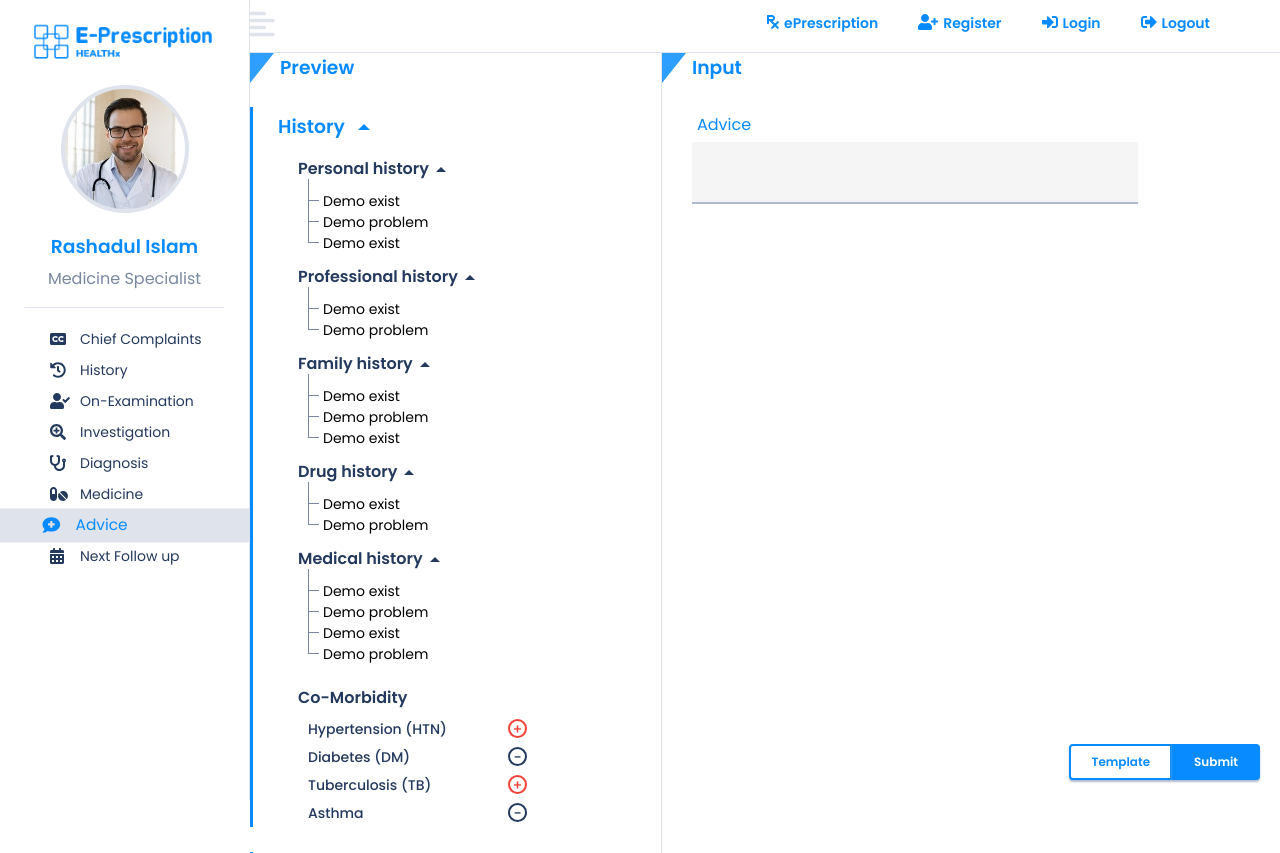
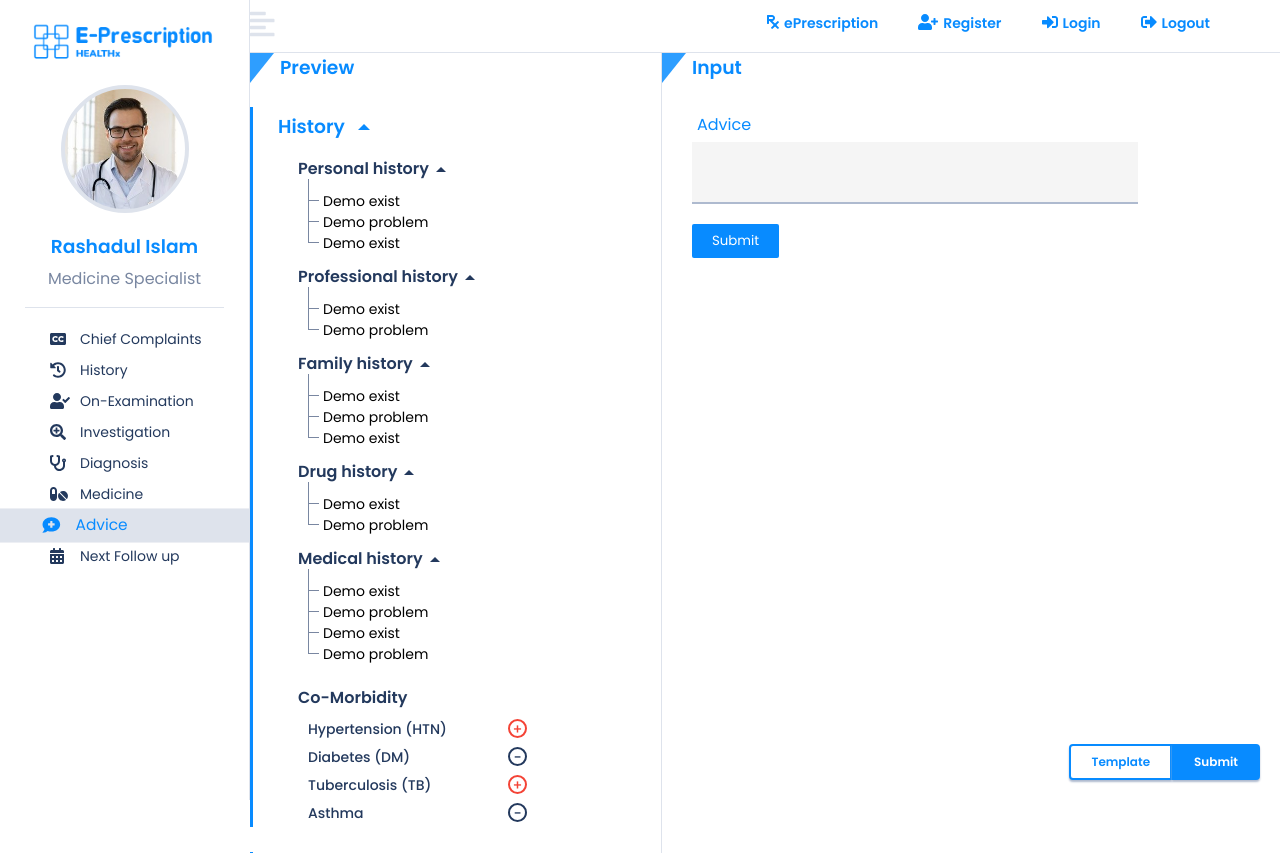
Before and after one commit to sajidurshajib/e-presscription-frontend, a React (Create React App) app: page / in a window 1280 px wide. Both pictures are taken after a click on the item "Advice". Built offline with nearby package versions, Linux system fonts and the light colour scheme.

Commit message:
Advice input context

```diff
--- a/src/components/InputSection/AdviceInpOut/AdviceInpOut.js
+++ b/src/components/InputSection/AdviceInpOut/AdviceInpOut.js
@@ -1,4 +1,6 @@
 import { useState, useEffect } from 'react'
+import { useContext } from 'react/cjs/react.development'
+import { Advice } from '../../../allContext'
 import { lastLine } from '../../../utils/Lines'
 import Suggestion from '../../ReUsable/Suggestion/Suggestion'
 import TextField from '../../ReUsable/TextField/TextField'
@@ -8,6 +10,8 @@ import AdvicePrev from './AdvicePrev/AdvicePrev'
 const AdviceInpOut = () => {
     const [text, setText] = useState('')
     const [advice, setAdvice] = useState('')
+
+    const { stateAdvice, dispatchAdvice } = useContext(Advice)
 
     const concatSet = (conc) => {
         let lastIndex = text.lastIndexOf('\n')
@@ -33,6 +37,17 @@ const AdviceInpOut = () => {
         }
     }, [text, setAdvice])
 
+    const adviceSubmit = (e) => {
+        e.preventDefault()
+        if (text.length !== 0) {
+            dispatchAdvice({
+                type: 'input',
+                payload: stateAdvice.adv.length !== 0 ? stateAdvice.adv.concat('\n' + text) : text,
+            })
+            setText('')
+        }
+    }
+
     //Return
     return (
         <div className={classes.AdviceInpOut}>
@@ -40,7 +55,9 @@ const AdviceInpOut = () => {
                 <TextField text={text} setText={setText} label="Advice" />
 
                 {lastLine(text) ? <Suggestion arr={advice} setText={concatSet} /> : null}
-                <AdvicePrev advice={text} />
+                <button onClick={adviceSubmit}>Submit</button>
+
+                <AdvicePrev advice={stateAdvice.adv} />
             </div>
         </div>
     )
--- a/src/components/InputSection/AdviceInpOut/AdviceInpOut.module.css
+++ b/src/components/InputSection/AdviceInpOut/AdviceInpOut.module.css
@@ -4,3 +4,17 @@
 .wrap {
     width: 80%;
 }
+.AdviceInpOut button {
+    display: block;
+    border: none;
+    background: var(--primary);
+    color: var(--white);
+    border-radius: 2px;
+    padding: 7px 20px;
+    transition: 300ms;
+    margin-top: 15px;
+}
+.AdviceInpOut button:hover {
+    cursor: pointer;
+    background: var(--secondary);
+}
--- a/src/components/InputSection/AdviceInpOut/AdvicePrev/Advice.module.css
+++ b/src/components/InputSection/AdviceInpOut/AdvicePrev/Advice.module.css
@@ -0,0 +1,7 @@
+.AdvicePrev ol {
+    padding-left: 20px;
+    font-size: 12px;
+}
+.AdvicePrev ol li {
+    margin-bottom: 10px;
+}
--- a/src/components/InputSection/AdviceInpOut/AdvicePrev/AdvicePrev.js
+++ b/src/components/InputSection/AdviceInpOut/AdvicePrev/AdvicePrev.js
@@ -3,7 +3,13 @@ import classes from './Advice.module.css'
 const AdvicePrev = ({ advice }) => {
     return (
         <div className={classes.AdvicePrev}>
-            <p>{advice}</p>
+            <ol>
+                {advice.length !== 0
+                    ? advice.split('\n').map((v, i) => {
+                          return <li key={i}>{v}</li>
+                      })
+                    : null}
+            </ol>
         </div>
     )
 }
```
